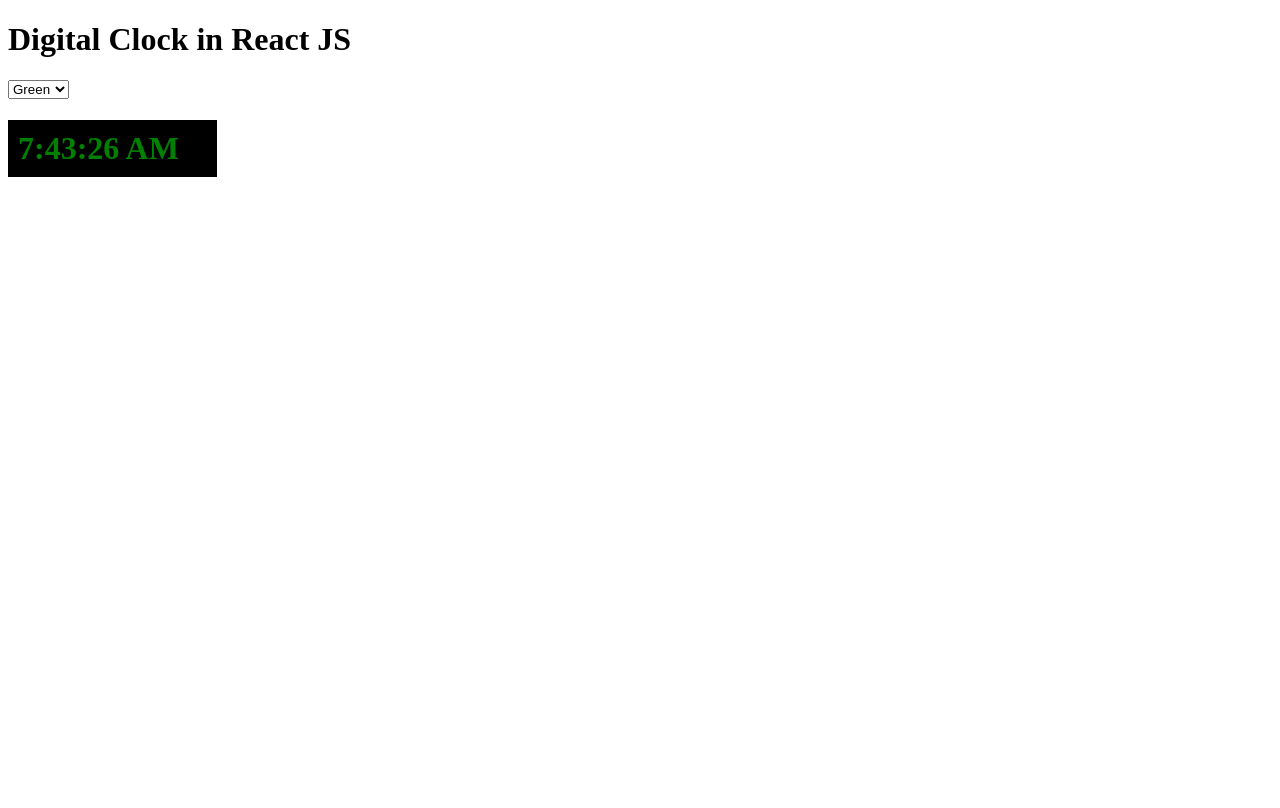
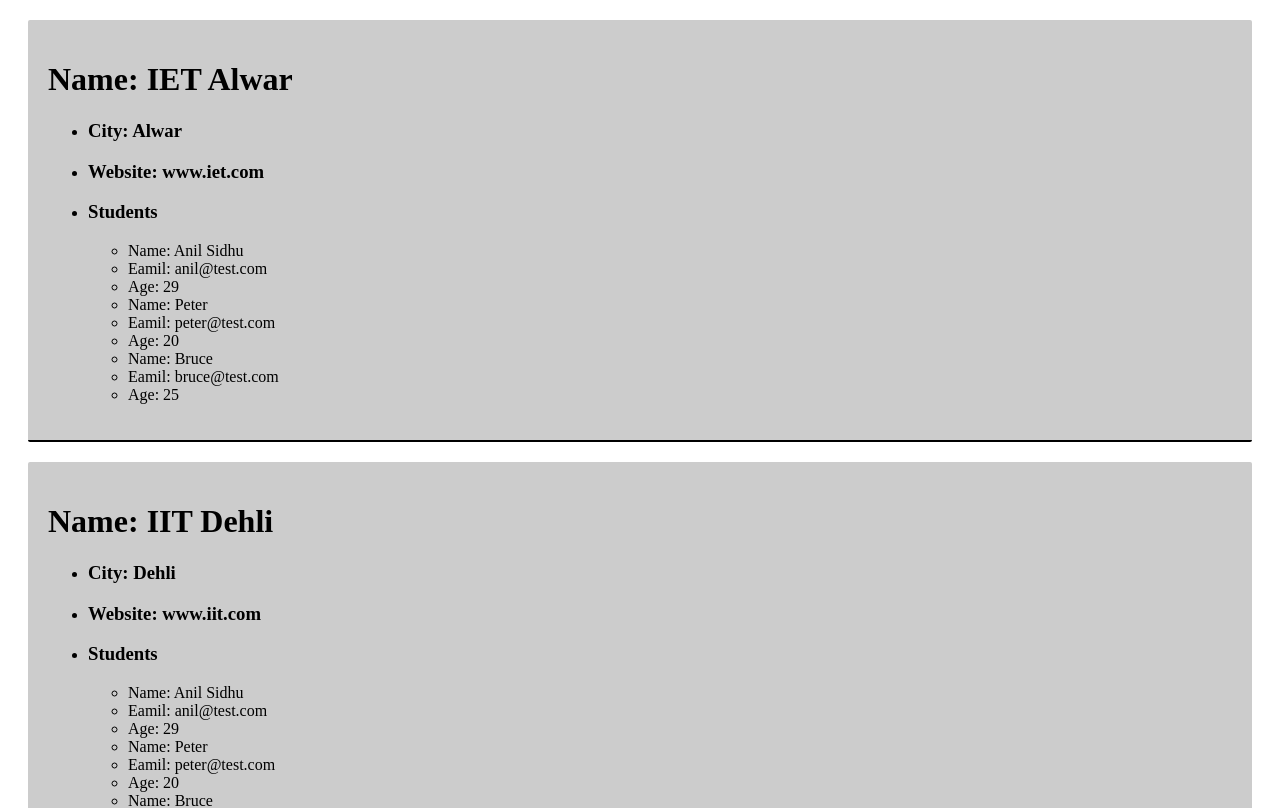
Before and after one commit to ShahbazAslam-786/React-Blog, a React (Vite) app: page / in a window 1280 px wide. Shown: the top 808 px of the page. Built offline with nearby package versions, Linux system fonts and the light colour scheme.

Commit message:
Nested loopin with Component

```diff
--- a/src/App.jsx
+++ b/src/App.jsx
@@ -1,18 +1,84 @@
-import { useState } from "react";
-import Clock from "./Clock";
+import College from "./College";
 
-function App () {
-const [color, setColor] =useState("green")
-  return(
+function App() {
+  const collegeData = [
+    {
+      name: "IET Alwar",
+      city: "Alwar",
+      website: "www.iet.com",
+      student: [
+        {
+          name: "Anil Sidhu",
+          age: "29",
+          email: "anil@test.com"
+        },
+        {
+          name: "Peter",
+          age: "20",
+          email: "peter@test.com"
+        },
+        {
+          name: "Bruce",
+          age: "25",
+          email: "bruce@test.com"
+        }
+      ]
+    },
+    {
+      name: "IIT Dehli",
+      city: "Dehli",
+      website: "www.iit.com",
+      student: [
+        {
+          name: "Anil Sidhu",
+          age: "29",
+          email: "anil@test.com"
+        },
+        {
+          name: "Peter",
+          age: "20",
+          email: "peter@test.com"
+        },
+        {
+          name: "Bruce",
+          age: "25",
+          email: "bruce@test.com"
+        }
+      ]
+    },
+    {
+      name: "KCIET Hisar",
+      city: "Hisar",
+      website: "www.keciet.com",
+      student: [
+        {
+          name: "Anil Sidhu",
+          age: "29",
+          email: "anil@test.com"
+        },
+        {
+          name: "Peter",
+          age: "20",
+          email: "peter@test.com"
+        },
+        {
+          name: "Bruce",
+          age: "25",
+          email: "bruce@test.com"
+        }
+      ]
+    }
+  ]
+  return (
     <div>
-      <h1>Digital Clock in React JS</h1>
-      <select onChange={(event)=> setColor(event.target.value)}>
-        <option value="green">Green</option>
-        <option value="yellow">Yellow</option>
-        <option value="blue">Blue</option>
-        <option value="red">Red</option>
-      </select>
-      <Clock color={color}/>
+      {/* <h1>Nested Lopping With Component</h1> */}
+      {
+        collegeData.map((college, index) => (
+          <div key={index}>
+           <College college={college}/>
+          </div>
+        ))
+      }
     </div>
   )
 }
--- a/src/Clock.jsx
+++ /dev/null
@@ -1,15 +0,0 @@
-import { useEffect, useState } from "react";
-
-const Clock = ({color}) => {
-    const [time, setTime] =useState(0)
-    useEffect (() => {
-        setInterval(() => {
-         setTime(new Date().toLocaleTimeString())
-        },1000)
-    },[])
-    return (
-            <h1 style={{color:color, backgroundColor:"#000", width:"189px", padding:"10px", border:"5px"}}>{time}</h1>
-    )
-}
-
-export default Clock;
--- /dev/null
+++ b/src/College.jsx
@@ -0,0 +1,30 @@
+import Student from "./Student";
+
+const College = ({college}) => {
+    return (
+        <div
+        style={{
+            backgroundColor: "#ccc",
+            padding: "20px",
+            margin: "20px",
+            borderBottom: "2px solid #000",
+            borderRadius: "2px"
+        }}
+        >
+            <h1>Name: {college.name}</h1>
+            <ul>
+                <li>
+                    <h3>City: {college.city}</h3>
+                </li>
+                <li>
+                    <h3>Website: {college.website}</h3>
+                </li>
+                <li>
+                    <Student student={college.student}/>
+                </li>
+            </ul>
+        </div>
+    )
+}
+
+export default College;
--- /dev/null
+++ b/src/Student.jsx
@@ -0,0 +1,18 @@
+const Student = ({ student }) => {
+    return (
+        <div>
+            <h3>Students</h3>
+            {
+                student.map((student, index) => (
+                    <ul key={index}>
+                        <li>Name: {student.name}</li>
+                        <li>Eamil: {student.email}</li>
+                        <li>Age: {student.age}</li>
+                    </ul>
+                ))
+            }
+        </div>
+    )
+}
+
+export default Student;
```
